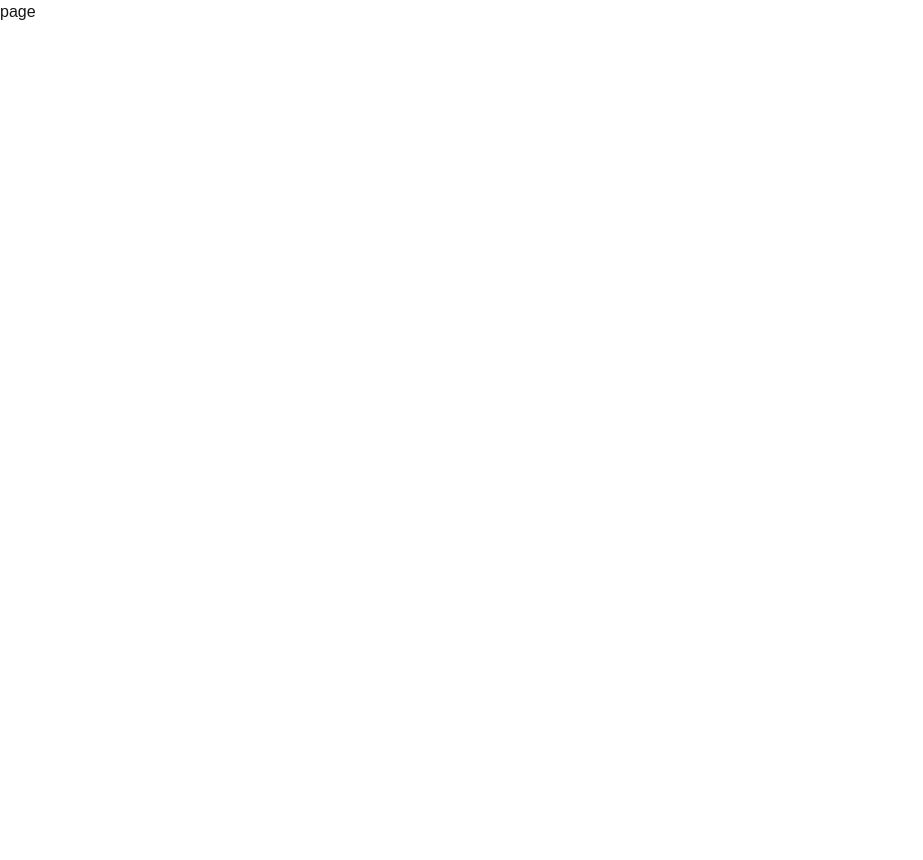
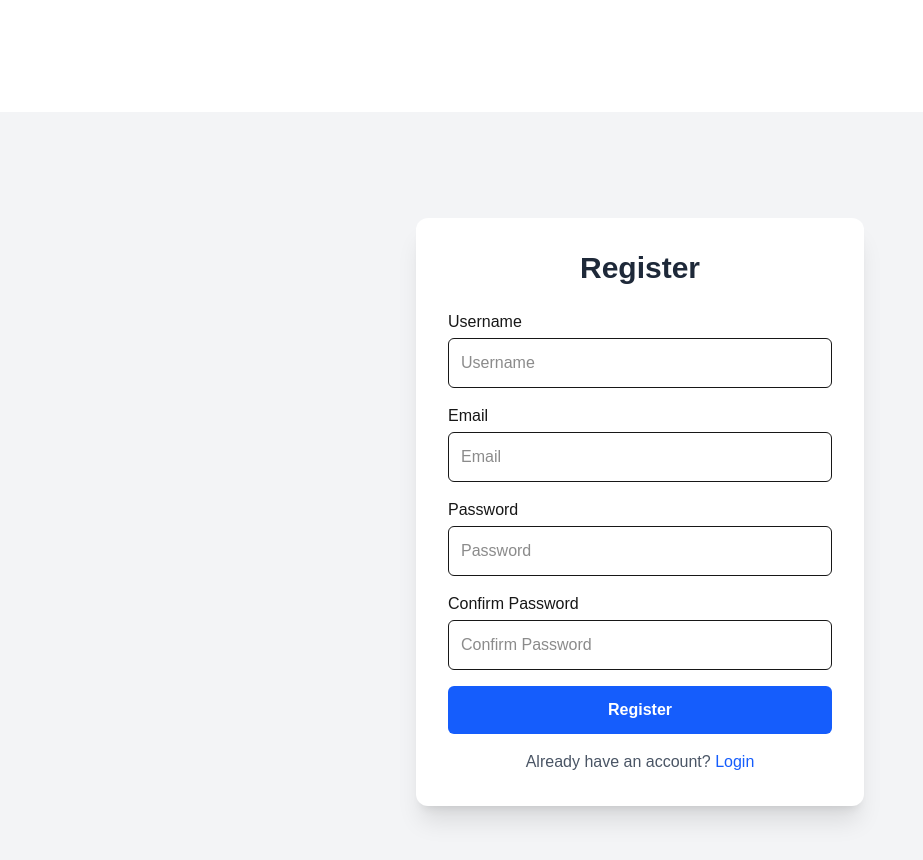
Before and after one commit to RobiMankhinStart/Colour_Cart, a Next.js app: page /register in a window 1280 px wide. Shown: the top 860 px of the page, without its empty margins (0-923 px from the left). Before the commit the page ends 800 px from the top, so only its background shows below. Built offline with nearby package versions, Linux system fonts and the light colour scheme; no server answers.

Commit message:
added login register page

```diff
--- a/app/(pages)/(auth)/layout.js
+++ b/app/(pages)/(auth)/layout.js
@@ -1,28 +1,20 @@
-import { Geist, Geist_Mono } from "next/font/google";
-import "../../globals.css";
+import "../../../app/globals.css";
+import { cookies } from "next/headers";
+import { redirect } from "next/navigation";
 
-const geistSans = Geist({
-  variable: "--font-geist-sans",
-  subsets: ["latin"],
-});
+export default async function RootLayout({ children }) {
+  const token = await cookies();
+  const myToken = token.get("token")?.value;
 
-const geistMono = Geist_Mono({
-  variable: "--font-geist-mono",
-  subsets: ["latin"],
-});
+  console.log(myToken);
+  if (myToken) {
+    return redirect("/");
+  }
 
-export const metadata = {
-  title: "Create Next App",
-  description: "Generated by create next app",
-};
-
-export default function RootLayout({ children }) {
   return (
     <html lang="en">
-      <body
-        className={`${geistSans.variable} ${geistMono.variable} antialiased`}
-      >
-        {children}
+      <body>
+        <div className="mt-28">{children}</div>
       </body>
     </html>
   );
--- a/app/(pages)/(auth)/login/page.jsx
+++ b/app/(pages)/(auth)/login/page.jsx
@@ -1,7 +1,108 @@
-import React from "react";
+"use client";
 
-const page = () => {
-  return <div>page</div>;
-};
+import React, { useState } from "react";
+import { useRouter } from "next/navigation";
+import { TailSpin } from "react-loader-spinner";
+import { ToastContainer, toast } from "react-toastify";
+import Cookies from "js-cookie";
+import "react-toastify/dist/ReactToastify.css";
 
-export default page;
+export default function page() {
+  const router = useRouter();
+  const [formData, setFormData] = useState({ email: "", password: "" });
+  const [loading, setLoading] = useState(false);
+
+  const handleChange = (e) =>
+    setFormData({ ...formData, [e.target.name]: e.target.value });
+
+  const handleSubmit = async (e) => {
+    e.preventDefault();
+    setLoading(true);
+
+    try {
+      const res = await fetch("https://api.freeapi.app/api/v1/users/login", {
+        method: "POST",
+        headers: { "Content-Type": "application/json" },
+        body: JSON.stringify(formData),
+      });
+
+      const data = await res.json();
+      console.log(data);
+      if (data.success === true) {
+        // ..............
+        // ....... cookie
+        // Authorization
+        Cookies.set("token", data.data.accessToken, { expires: 7 });
+        // document.cookie = `token=${data.data.accessToken}`;
+        // console.log("first");
+        // console.log("Token from API:", data.data.accessToken);
+        console.log("Token from Cookies:", Cookies.get("token"));
+
+        toast.success("Login successful!");
+        // setTimeout(() => router.push("/"), 500);
+      } else {
+        toast.error(data.message || "Invalid credentials");
+      }
+    } catch (err) {
+      console.error(err);
+      toast.error("Something went wrong. Try again.");
+    } finally {
+      setLoading(false);
+    }
+  };
+
+  return (
+    <div className="min-h-screen flex items-center justify-center bg-gray-100 p-4">
+      <div className="bg-white shadow-xl rounded-xl p-8 w-full max-w-md">
+        <h1 className="text-3xl font-bold mb-6 text-center text-gray-800">
+          Login
+        </h1>
+
+        <form onSubmit={handleSubmit} className="space-y-4">
+          <input
+            type="email"
+            name="email"
+            placeholder="Email"
+            required
+            value={formData.email}
+            onChange={handleChange}
+            className="w-full p-3 border rounded-md focus:outline-blue-500"
+          />
+          <input
+            type="password"
+            name="password"
+            placeholder="Password"
+            required
+            value={formData.password}
+            onChange={handleChange}
+            className="w-full p-3 border rounded-md focus:outline-blue-500"
+          />
+
+          <button
+            type="submit"
+            disabled={loading}
+            className="w-full flex justify-center items-center bg-green-600 text-white font-semibold py-3 rounded-md hover:bg-green-700 transition duration-300"
+          >
+            {loading ? (
+              <TailSpin height={24} width={24} color="#fff" />
+            ) : (
+              "Login"
+            )}
+          </button>
+        </form>
+
+        <p className="text-center mt-4 text-gray-600">
+          Don’t have an account?{" "}
+          <span
+            className="text-blue-600 hover:underline cursor-pointer"
+            onClick={() => router.push("/register")}
+          >
+            Register
+          </span>
+        </p>
+
+        <ToastContainer position="top-center" autoClose={2500} />
+      </div>
+    </div>
+  );
+}
--- a/app/(pages)/(auth)/register/page.jsx
+++ b/app/(pages)/(auth)/register/page.jsx
@@ -1,7 +1,188 @@
-import React from "react";
+"use client";
 
-const page = () => {
-  return <div>page</div>;
-};
+import React, { useState } from "react";
+import { useRouter } from "next/navigation";
+import { TailSpin } from "react-loader-spinner";
+import { ToastContainer, toast } from "react-toastify";
+// import Cookies from "js-cookie";
+import "react-toastify/dist/ReactToastify.css";
 
-export default page;
+export default function page() {
+  const router = useRouter();
+  // eslint-disable-next-line react-hooks/rules-of-hooks
+  const [formData, setFormData] = useState({
+    username: "",
+    email: "",
+    password: "",
+    confirmPassword: "",
+  });
+  const [loading, setLoading] = useState(false);
+  const [errors, setErrors] = useState({});
+  // Regex patterns
+  const emailRegex = /^[\w-.]+@([\w-]+\.)+[\w-]{2,4}$/;
+  const passwordRegex =
+    /^(?=.*[a-z])(?=.*[A-Z])(?=.*\d)(?=.*[@$!%*?&])[A-Za-z\d@$!%*?&]{8,}$/;
+
+  const validate = () => {
+    const newErrors = {};
+    if (!formData.username.trim()) newErrors.username = "userName is required";
+    if (!emailRegex.test(formData.email))
+      newErrors.email = "inValid email format";
+    if (!passwordRegex.test(formData.password))
+      newErrors.password =
+        "Password must have uppercase, lowercase, number & special char";
+    if (formData.password !== formData.confirmPassword)
+      newErrors.confirmPassword = "Passwords do not match";
+
+    setErrors(newErrors);
+    return Object.keys(newErrors).length === 0;
+  };
+
+  const handleChange = (e) => {
+    setFormData({ ...formData, [e.target.name]: e.target.value });
+    setErrors((prev) => ({ ...prev, [e.target.name]: "" }));
+  };
+
+  const handleSubmit = async (e) => {
+    e.preventDefault();
+    if (!validate()) return;
+    setLoading(true);
+
+    try {
+      const res = await fetch("https://api.freeapi.app/api/v1/users/register", {
+        method: "POST",
+        headers: {
+          "Content-Type": "application/json",
+        },
+        body: JSON.stringify(formData),
+      });
+      const data = await res.json();
+      console.log(data);
+      // if (res.ok && data?.success==true) {
+      if (data.success === true) {
+        toast.success("Registration successful!");
+        setTimeout(() => router.push("/login"), 1000);
+      } else {
+        toast.error(data.message || "Registration failed");
+      }
+    } catch (err) {
+      console.error(err);
+      toast.error("Something went wrong. Try again.");
+    } finally {
+      setLoading(false);
+    }
+  };
+
+  return (
+    <div>
+      <div className="min-h-screen flex items-center justify-center bg-gray-100 p-4">
+        <div className="bg-white shadow-xl rounded-xl p-8 w-full max-w-md">
+          <h1 className="text-3xl font-bold mb-6 text-center text-gray-800">
+            Register
+          </h1>
+
+          <form onSubmit={handleSubmit} className="space-y-4">
+            {/*.............. Username ..................*/}
+
+            <label htmlFor="username" className="block font-medium mb-1">
+              Username
+            </label>
+
+            <input
+              id="username"
+              type="text"
+              name="username"
+              placeholder="Username"
+              required
+              value={formData.username}
+              // onChange={handleChange}
+              onChange={handleChange}
+              className="w-full p-3 border rounded-md focus:outline-blue-500"
+            />
+            {errors.username && (
+              <p className="text-red-600 text-sm">{errors.username}</p>
+            )}
+            {/*.............. email ..................*/}
+            <label htmlFor="email" className="block font-medium mb-1">
+              Email
+            </label>
+            <input
+              id="email"
+              type="email"
+              name="email"
+              placeholder="Email"
+              required
+              value={formData.email}
+              onChange={handleChange}
+              className="w-full p-3 border rounded-md focus:outline-blue-500"
+            />
+            {errors.email && (
+              <p className="text-red-600 text-sm">{errors.email}</p>
+            )}
+            {/*.............. password ..................*/}
+            <label htmlFor="password" className="block font-medium mb-1">
+              Password
+            </label>
+            <input
+              id="password"
+              type="password"
+              name="password"
+              placeholder="Password"
+              required
+              value={formData.password}
+              onChange={handleChange}
+              className="w-full p-3 border rounded-md focus:outline-blue-500"
+            />
+            {errors.password && (
+              <p className="text-red-600 text-sm">{errors.password}</p>
+            )}
+            {/* confirm passWord  */}
+            <label htmlFor="confirmPassword" className="block font-medium mb-1">
+              Confirm Password
+            </label>
+
+            <input
+              id="confirmPassword"
+              type="password"
+              name="confirmPassword"
+              placeholder="Confirm Password"
+              required
+              value={formData.confirmPassword}
+              onChange={handleChange}
+              className="w-full p-3 border rounded-md focus:outline-blue-500"
+            />
+
+            {errors.confirmPassword && (
+              <p className="text-red-600 text-sm">{errors.confirmPassword}</p>
+            )}
+
+            <button
+              type="submit"
+              disabled={loading}
+              className="w-full flex justify-center items-center bg-blue-600 text-white font-semibold py-3 rounded-md hover:bg-blue-700 transition duration-300"
+            >
+              {loading ? (
+                <TailSpin height={24} width={24} color="#fff" />
+              ) : (
+                "Register"
+              )}
+            </button>
+          </form>
+
+          <p className="text-center mt-4 text-gray-600">
+            Already have an account?{" "}
+            <span
+              className="text-blue-600 hover:underline cursor-pointer"
+              onClick={() => router.push("/login")}
+            >
+              Login
+            </span>
+          </p>
+
+          <ToastContainer position="top-center" autoClose={2500} />
+        </div>
+      </div>
+      {/* <ToastContainer position="top-center" autoClose={2500} /> */}
+    </div>
+  );
+}
--- a/app/(pages)/(main)/layout.js
+++ b/app/(pages)/(main)/layout.js
@@ -21,12 +21,12 @@ export const metadata = {
 };
 
 export default async function RootLayout({ children }) {
-  // const token = await cookies();
-  // const myToken = token.get("token")?.value;
+  const token = await cookies();
+  const myToken = token.get("token")?.value;
 
-  // if (!myToken) {
-  //   return redirect("/login");
-  // }
+  if (!myToken) {
+    return redirect("/login");
+  }
 
   return (
     <html lang="en">
--- a/package.json
+++ b/package.json
@@ -10,6 +10,7 @@
   },
   "dependencies": {
     "@reduxjs/toolkit": "^2.10.1",
+    "js-cookie": "^3.0.5",
     "next": "16.0.1",
     "react": "19.2.0",
     "react-dom": "19.2.0",
```
Also changed, not shown: app/(pages)/(main)/ShoppingCart/page.jsx (added), 1 other file (tests, documents, lock files or other folders).
